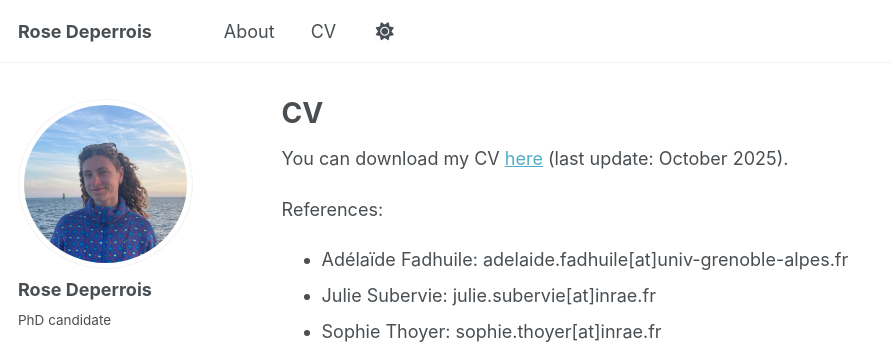
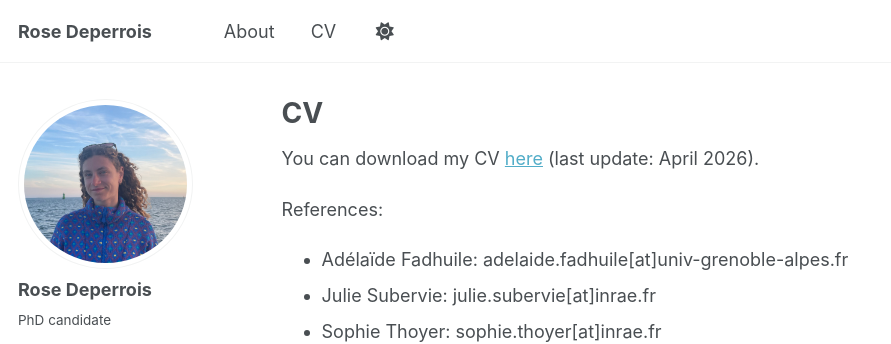
Before and after one commit to rosedeperrois/rosedeperrois.github.io, a Jekyll site: the page built from _pages/cv.md, in a window 1280 px wide. Shown: the top 344 px of the page, without its empty margins (0-891 px from the left). Built offline with Jekyll 4.4.1, drawn with Linux system fonts in a browser that asks for light colours; some web fonts are replaced.

Commit message:
Update cv.md

```diff
--- a/_pages/cv.md
+++ b/_pages/cv.md
@@ -7,7 +7,7 @@ redirect_from:
   - /cv
 ---
 
-You can download my CV [here](https://www.dropbox.com/scl/fi/anqr3pjb7ktu02xdk6dz1/CV_Rose-Deperrois_10_2025.pdf?rlkey=lnd6olbr7unursga4c08cpqsz&st=u6ap91en&dl=0) (last update: October 2025).
+You can download my CV [here](https://www.dropbox.com/scl/fi/bbvq7pnj52eru71l45jha/CV-RD-04.2026.pdf?rlkey=8ur3ktgoagaen2q0dtsxws2h8&st=6mq2snly&dl=0) (last update: April 2026).
 
 References:
 - Adélaïde Fadhuile: adelaide.fadhuile[at]univ-grenoble-alpes.fr
```
